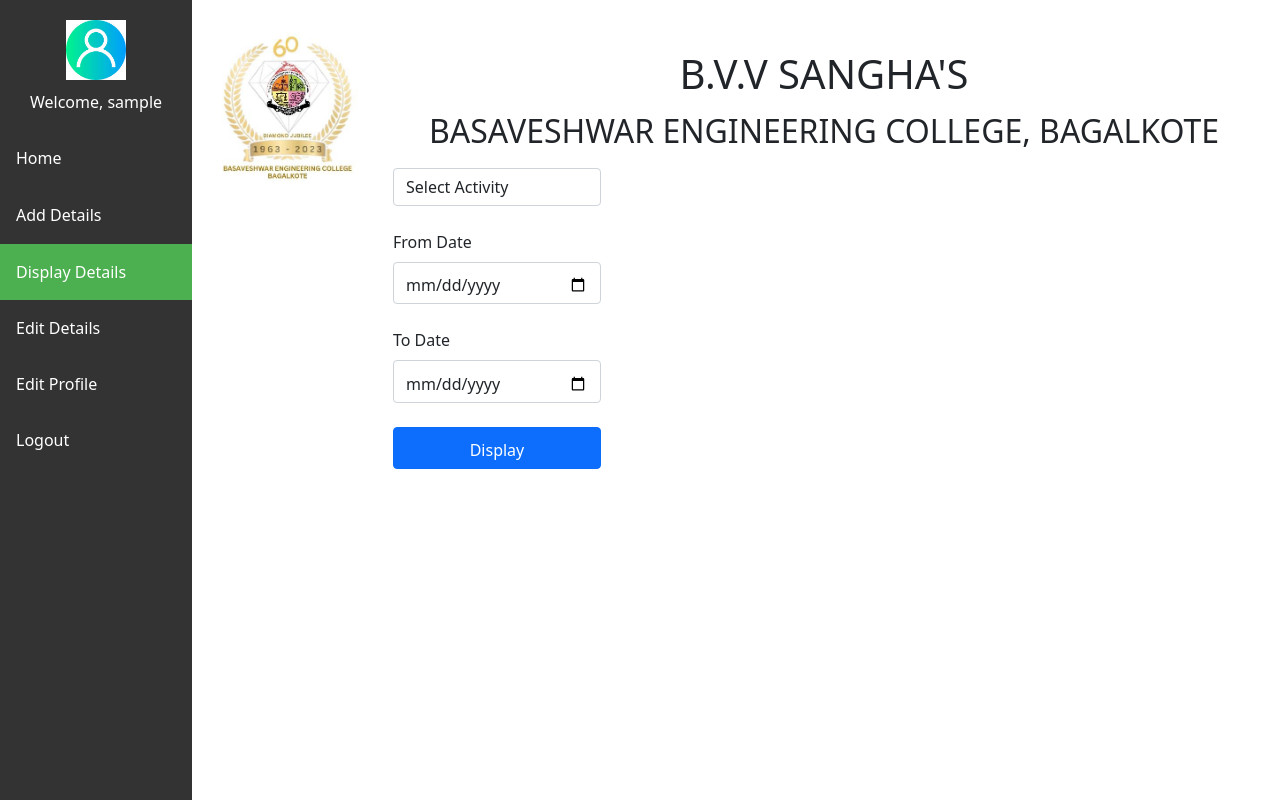
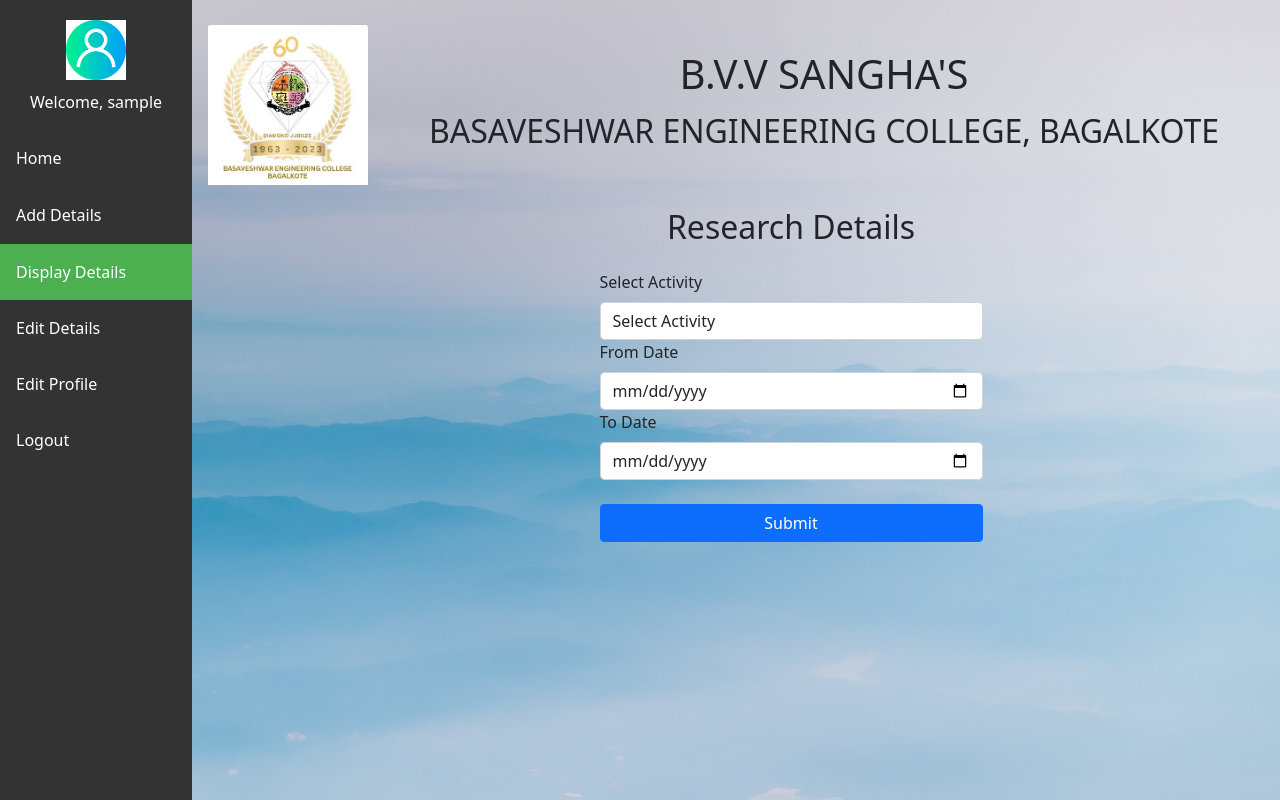
Before and after one commit to AshwiniTengale/MAJOR_PROJECT, a PHP site: page /display.php in a window 1280 px wide. Run offline with PHP 8.4, Linux system fonts and the light colour scheme; the visitor is signed in with stand-in values (Sample User, id 1).

Commit message:
changes in title name and other  minor changes

```diff
--- a/book.php
+++ b/book.php
@@ -4,7 +4,7 @@
     <meta charset="UTF-8">
     <meta http-equiv="X-UA-Compatible" content="IE=edge">
     <meta name="viewport" content="width=device-width, initial-scale=1.0">
-    <title>Document</title>
+    <title>Book Details</title>
     <link rel="stylesheet" href="bootstrap.css">
     <style>
  body{
--- a/conference.php
+++ b/conference.php
@@ -4,7 +4,7 @@
     <meta charset="UTF-8">
     <meta http-equiv="X-UA-Compatible" content="IE=edge">
     <meta name="viewport" content="width=device-width, initial-scale=1.0">
-    <title>Document</title>
+    <title>Conference Details</title>
     <link rel="stylesheet" href="bootstrap.css">
     <style>
 body{
--- a/display.php
+++ b/display.php
@@ -1,17 +1,32 @@
-<html>
+
+    <!DOCTYPE html>
+    <html lang="en">
+    <head>
+        <meta charset="UTF-8">
+        <meta http-equiv="X-UA-Compatible" content="IE=edge">
+        <meta name="viewport" content="width=device-width, initial-scale=1.0">
+        <title>Display Details</title>
+        <link rel="stylesheet" href="bootstrap.css">
+    </head>
+
     <?php
     include 'nav.php';
     ?>
-    <head>
-        <link rel="stylesheet" href="bootstrap.css">
-    </head>
+
+
+
 <body>
-        <fieldset>
 
+    <div class="container">
+      <div class="row">
+        <div class="col-md-6 offset-md-3 mt-5">
+          <h2 class="text-center mb-4">Research Details</h2>
           <form action="displaydetails.php" method="post">
-    <div class="mb-3" style="float:left;margin-left:1%;">
-    <label for="selectactivity" class="form-label"></label>
-    <select class="form-control" id="selectactivity" name="selectactivity">
+
+            <div class="form-group">
+
+            <label for="selectactivity" class="form-label">Select Activity</label>
+    <select class="form-control" id="selectactivity" name="selectactivity" required>
         <option value="" disabled selected hidden>Select Activity</option>
         <option value="All">ALL</option>
         <option value="Book">Books/Book Chapters</option>
@@ -21,17 +36,27 @@
         <option value="Phd">PhD</option>
 
 
-    </select><br>
+    </select>
+            </div>
+
+            <div class="form-group">
+
               <label for="date" class="form-label">From Date</label>
-          <input class="form-control" type="date" id="fromyear"  placeholder="From Date"  default="all" name="fromyear"  style="padding-top:5%; width:100%"/>
+          <input class="form-control" type="date" id="fromyear"  placeholder="From Date"  default="all" name="fromyear" >
+            </div>
+            <div class="form-group">
+            <label for="date" class="form-label">To Date</label>
+          <input class="form-control" type="date" id="toyear"  placeholder="To Date"  default="all" name="toyear" >
+            </div>
             <br>
-     <label for="date" class="form-label">To Date</label>
-          <input type="date"class="form-control"  id="toyear"  placeholder="To Date"  default="all" name="toyear"  style="padding-top:5%; width:100%"/>
-     <br>
-          <input type="submit"class="btn btn-primary" value="Display" id="submit" style="padding-top:5%; width:100%;" />
+            <div class="form-group">
+         <button  style="width:100%;" type="submit" value="Display" class="btn btn-primary btn-block">Submit</button>
          </div>
+
           </form>
-</fieldset>
+        </div>
+      </div>
+    </div>
 
   </body>
 
--- a/displaydetails.php
+++ b/displaydetails.php
@@ -3,7 +3,7 @@
 <meta charset="UTF-8">
     <meta http-equiv="X-UA-Compatible" content="IE=edge">
     <meta name="viewport" content="width=device-width, initial-scale=1.0">
-    <title>Document</title>
+    <title>Display Details</title>
     <link rel="stylesheet" href="bootstrap.css">
     <style>
         table,th,td{
--- a/edit.php
+++ b/edit.php
@@ -19,7 +19,7 @@ $dob=$_SESSION['dob'];
 <html>
   <head>
     <meta charset="UTF-8">
-    <title>Forgot Password</title>
+    <title>Edit Profile</title>
     <meta name="viewport" content="width=device-width, initial-scale=1, shrink-to-fit=N">
     <link rel="stylesheet" href="https://stackpath.bootstrapcdn.com/bootstrap/4.5.2/css/bootstrap.min.css">
   </head>
--- a/editdetails.php
+++ b/editdetails.php
@@ -4,7 +4,7 @@
     <meta charset="UTF-8">
     <meta http-equiv="X-UA-Compatible" content="IE=edge">
     <meta name="viewport" content="width=device-width, initial-scale=1.0">
-    <title>Document</title>
+    <title>Edit Details</title>
     <link rel="stylesheet" href="bootstrap.css">
     <style>
         table,th,td{
--- a/editresearchdeatils.php
+++ b/editresearchdeatils.php
@@ -9,7 +9,7 @@
     <meta name="viewport" content="width=device-width, initial-scale=1.0">
     <link rel="stylesheet" href="bootstrap.css">
 
-    <title>Document</title>
+    <title>Edit Details</title>
 </head>
 <body>
     <form action="editdetails.php " method="POST">
--- a/index.php
+++ b/index.php
@@ -1,7 +1,7 @@
 <!DOCTYPE html>
 <html>
 <head>
-	<title>Login Page</title>
+	<title>Login</title>
 	<meta name="viewport" content="width=device-width, initial-scale=1">
 	<!-- Link Bootstrap CSS -->
 	<link rel="stylesheet" href="bootstrap.css">
--- a/journal.php
+++ b/journal.php
@@ -4,7 +4,7 @@
     <meta charset="UTF-8">
     <meta http-equiv="X-UA-Compatible" content="IE=edge">
     <meta name="viewport" content="width=device-width, initial-scale=1.0">
-    <title>Document</title>
+    <title>Journal Details</title>
     <link rel="stylesheet" href="bootstrap.css">
     <style>
 
--- a/nav.php
+++ b/nav.php
@@ -42,6 +42,15 @@
         nav button.active {
             background-color: #4CAF50;
         }
+        body{
+        background-image: url('image/BACKGROUND.jpg');
+ background-size: cover;
+ background-position:center center;
+ background-repeat:N-repeat;
+ height:100vh;
+
+
+ }
 
         /* Styles for content */
         .content {
--- a/phD.php
+++ b/phD.php
@@ -4,7 +4,7 @@
     <meta charset="UTF-8">
     <meta http-equiv="X-UA-Compatible" content="IE=edge">
     <meta name="viewport" content="width=device-width, initial-scale=1.0">
-    <title>Document</title>
+    <title>Phd Details</title>
     <link rel="stylesheet" href="bootstrap.css">
     <style>
       body{
```
Also changed, not shown: admin.php (+10 -10 lines), admin_view.php (+17 -1 lines), faculty.php (+11 -1 lines). Lines whose indentation alone changed are shown as unchanged.
